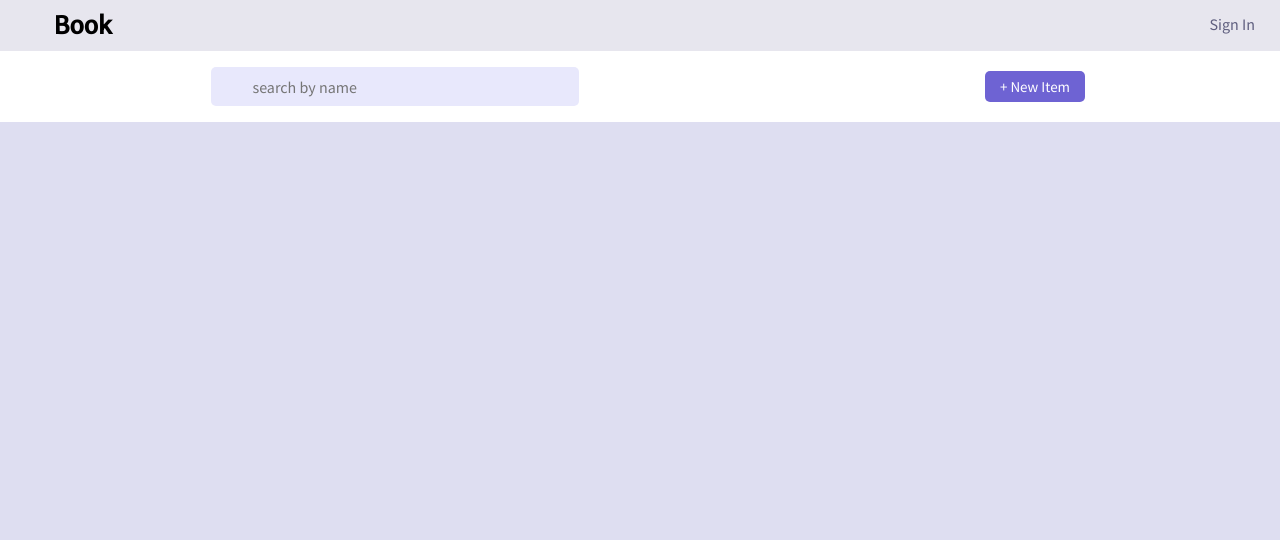
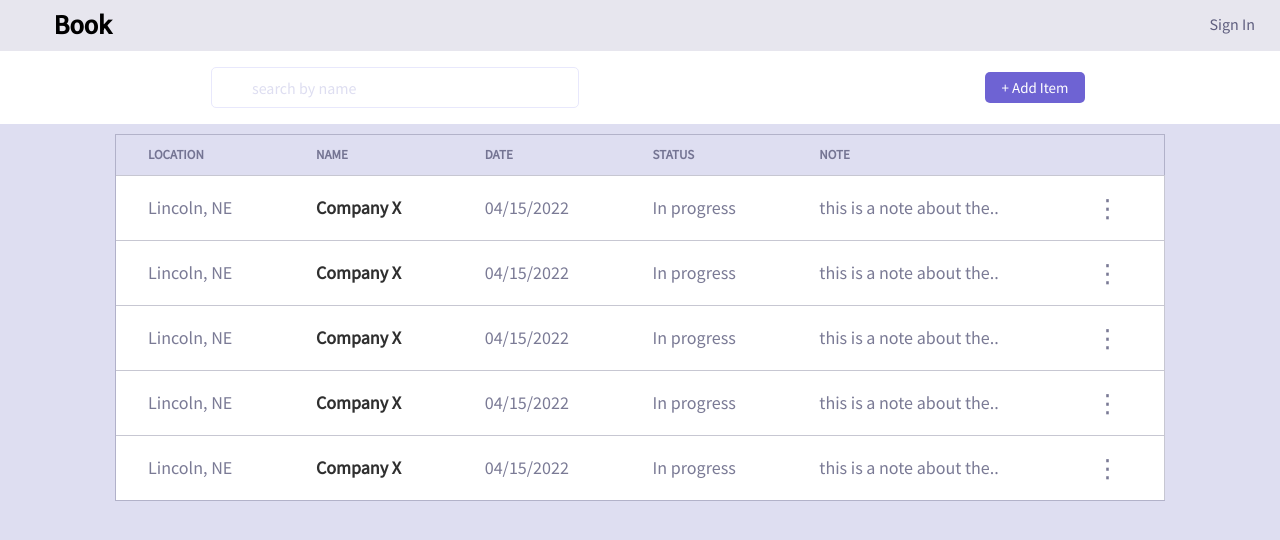
Before and after one commit to hnguyen38/book-keeping-app, a React (Create React App) app: page / in a window 1280 px wide. Shown: the top 540 px of the page. Built offline with nearby package versions, Linux system fonts and the light colour scheme.

Commit message:
initial table styling with static text

```diff
--- a/src/App.js
+++ b/src/App.js
@@ -1,11 +1,13 @@
 import NavBar from "./layout/navbar";
 import Header from "./layout/header";
+import Table from "./components/table/table";
 
 function App() {
   return (
     <div>
       <NavBar />
       <Header />
+      <Table />
     </div>
   );
 }
--- a/src/components/addBtn.js
+++ b/src/components/addBtn.js
@@ -1,12 +1,10 @@
 import styles from "./addBtn.module.scss";
-import AddForm from "./addForm";
-import { useState } from "react";
 
-function AddToList({ onClick }) {
+function AddToList({ onClick, text }) {
   return (
     <div className={styles.div}>
       <button className={styles.add} onClick={onClick}>
-        + New Item
+        {text}
       </button>
     </div>
   );
--- a/src/components/addForm.js
+++ b/src/components/addForm.js
@@ -1,5 +1,4 @@
 import styles from "./addForm.module.scss";
-import { useContext } from "react";
 
 function AddForm() {
   return (
@@ -42,7 +41,6 @@ function AddForm() {
         </div>
         <div className={styles.btn}>
           <button className={styles.button}>Add Item</button>
-          <button className={styles.cancel}>Cancel</button>
         </div>
       </form>
     </div>
--- a/src/components/addForm.module.scss
+++ b/src/components/addForm.module.scss
@@ -53,7 +53,7 @@
       justify-content: space-between;
       .button {
         color: white;
-        background-color: rgb(110, 99, 211);
+        background-color: rgb(173, 169, 211);
         padding: 0.4rem 0.5rem;
         border: none;
         border-radius: 5px;
@@ -66,21 +66,21 @@
           background-color: rgb(88, 79, 175);
         }
       }
-      .cancel {
-        color: white;
-        background-color: rgb(182, 178, 214);
-        padding: 0.4rem 0.5rem;
-        border: none;
-        border-radius: 5px;
-        font-family: "Source Sans Pro", sans-serif;
-        width: 100px;
-        font-size: 15px;
+      // .cancel {
+      //   color: white;
+      //   background-color: rgb(182, 178, 214);
+      //   padding: 0.4rem 0.5rem;
+      //   border: none;
+      //   border-radius: 5px;
+      //   font-family: "Source Sans Pro", sans-serif;
+      //   width: 100px;
+      //   font-size: 15px;
 
-        &:hover {
-          cursor: pointer;
-          background-color: rgb(121, 115, 175);
-        }
-      }
+      //   &:hover {
+      //     cursor: pointer;
+      //     background-color: rgb(121, 115, 175);
+      //   }
+      // }
     }
   }
 }
--- a/src/components/searchBar.scss
+++ b/src/components/searchBar.scss
@@ -2,12 +2,13 @@
   display: flex;
   position: static;
   align-items: center;
-  background-color: rgb(232, 232, 252);
+
   width: 23rem;
   padding: 0.3rem 0.5rem;
   border-radius: 5px;
   justify-content: space-around;
   margin: 1rem;
+  border: 1px solid rgb(232, 232, 252);
 
   input {
     width: 20rem;
@@ -15,7 +16,14 @@
     font-size: 1rem;
     border: none;
     font-family: "Source Sans Pro", sans-serif;
-    background-color: rgb(232, 232, 252);
     color: rgb(94, 94, 126);
+
+    &::placeholder {
+      color: rgb(222, 222, 241);
+    }
+
+    &:focus {
+      outline: none;
+    }
   }
 }
--- /dev/null
+++ b/src/components/table/listItem.js
@@ -0,0 +1,18 @@
+import styles from "./listItem.module.scss";
+
+function ListItem() {
+  return (
+    <tr className={styles.row}>
+      <td>Lincoln, NE</td>
+      <td className={styles.name}>Company X</td>
+      <td>04/15/2022</td>
+      <td>In progress</td>
+      <td>this is a note about the..</td>
+      <td>
+        <span className={styles.options}>⋮</span>
+      </td>
+    </tr>
+  );
+}
+
+export default ListItem;
--- /dev/null
+++ b/src/components/table/listItem.module.scss
@@ -0,0 +1,25 @@
+.row {
+  background-color: white;
+  border-top: 1px solid rgba(94, 94, 126, 0.349);
+  border-bottom: 1px solid rgba(94, 94, 126, 0.349);
+  height: 2.3rem;
+  color: rgba(94, 94, 126, 0.822);
+  font-family: "Source Sans Pro", sans-serif;
+  font-size: 18px;
+
+  td {
+    padding: 1rem 2rem;
+  }
+  .name {
+    color: rgba(0, 0, 0, 0.815);
+    font-weight: bold;
+  }
+
+  //font size affects verticle padding
+  .options {
+    font-size: 25px;
+    &:hover {
+      cursor: pointer;
+    }
+  }
+}
--- /dev/null
+++ b/src/components/table/table.js
@@ -0,0 +1,43 @@
+import ListItem from "./listItem";
+import styles from "./table.module.scss";
+
+function Table() {
+  return (
+    <div className={styles.container}>
+      <table className={styles.table}>
+        <tr className={styles.headrow}>
+          <th>
+            LOCATION
+            <span className={`material-icons md-18 ${styles.icon}`}>
+              &#xe5d7;
+            </span>
+          </th>
+          <th>
+            NAME
+            <span className={`material-icons md-18 ${styles.icon}`}>
+              &#xe5d7;
+            </span>
+          </th>
+          <th>
+            DATE
+            <span className={`material-icons md-18 ${styles.icon}`}>
+              &#xe5d7;
+            </span>
+          </th>
+          <th>STATUS</th>
+          <th>NOTE</th>
+          <th></th>
+        </tr>
+        <tbody>
+          <ListItem />
+          <ListItem />
+          <ListItem />
+          <ListItem />
+          <ListItem />
+        </tbody>
+      </table>
+    </div>
+  );
+}
+
+export default Table;
--- /dev/null
+++ b/src/components/table/table.module.scss
@@ -0,0 +1,34 @@
+.container {
+  display: flex;
+  justify-content: center;
+
+  .table {
+    margin: 10px;
+    padding-left: 2px;
+    text-align: left;
+    border-collapse: collapse;
+    width: 80vw;
+    //add responsive design here idk what tho
+    min-width: 1050px;
+    border: 1px solid rgba(94, 94, 126, 0.349);
+
+    .headrow {
+      background-color: rgb(222, 222, 241);
+      border-top: 1px solid rgba(94, 94, 126, 0.349);
+      border-bottom: 1px solid rgba(94, 94, 126, 0.349);
+      height: 2.3rem;
+      color: rgba(94, 94, 126, 0.822);
+      font-family: "Source Sans Pro", sans-serif;
+      font-size: 13px;
+
+      th {
+        position: relative;
+        padding: 0.7rem 2rem;
+
+        .icon {
+          position: absolute;
+        }
+      }
+    }
+  }
+}
--- a/src/layout/header.js
+++ b/src/layout/header.js
@@ -4,7 +4,7 @@ import styles from "./header.module.scss";
 
 import AddForm from "../components/addForm";
 
-import { useState, createContext } from "react";
+import { useState } from "react";
 
 function Header() {
   const [popup, setPopup] = useState();
@@ -16,7 +16,7 @@ function Header() {
     <div>
       <div className={styles.header}>
         <SearchBar />
-        <AddToList onClick={modal} />
+        <AddToList onClick={modal} text={popup ? "Cancel" : "+ Add Item"} />
       </div>
       <div>{popup ? <AddForm /> : null}</div>
     </div>
```
